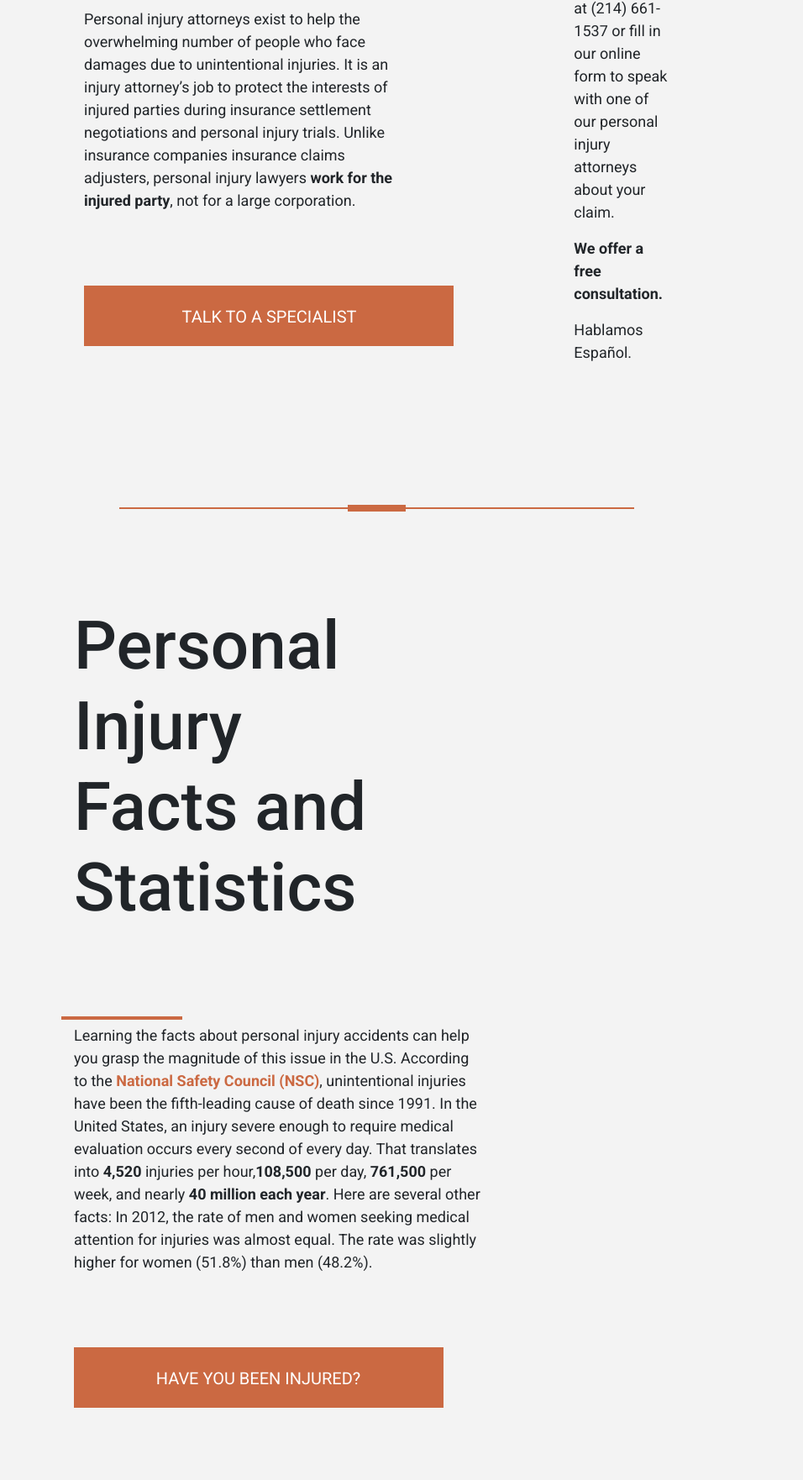
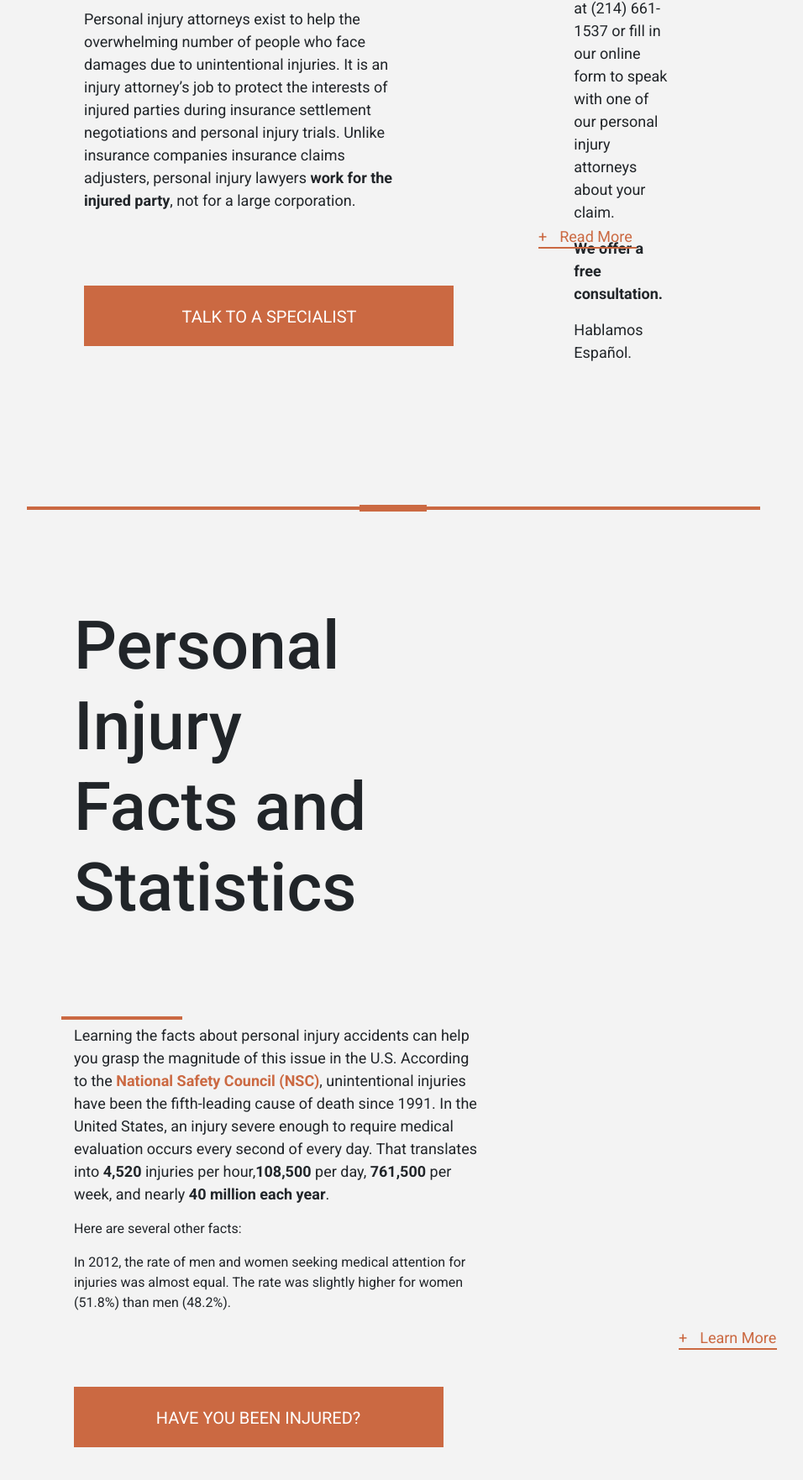
Before and after one commit to Jovan-999/locations_pages, a website: page legal--representation__page/src/index.html in a window 1280 px wide. Shown: the part 496-2258 px from the top of the page at 84% size, without its empty margins (192-1148 px from the left). Before the commit the page ends 2172 px from the top, so only its background shows below. Drawn offline with Linux system fonts and the light colour scheme.

Commit message:
nearly__finished

```diff
--- a/legal--representation__page/sass/styles.scss
+++ b/legal--representation__page/sass/styles.scss
@@ -1,6 +1,6 @@
 // wrapper start
 
-body {
+.section__wrapper {
   background-color: #f3f3f3;
   font-family: 'Roboto';
 }
@@ -42,7 +42,49 @@ body {
 .legal-representation__title--description {
   font-size: 18px;
   margin-top: 57px;
+  position: relative;
 }
+
+.legal-representation__paragraph-absolute {
+  color: #cb6942;
+  position: absolute;
+  left: 833px;
+  display: flex;
+  font-size: 18px;
+}
+
+.legal-representation__paragraph-absolute::after {
+  content: '';
+  position: absolute;
+  left: 0;
+  bottom: 15px;
+  width: 117px;
+  height: 2px;
+  background: #cb6942;
+}
+
+.legal-representation__paragraph-plus {
+  margin-right: 15px;
+}
+
+.legal-representation__absolute-second {
+  color: #cb6942;
+  position: absolute;
+  left: 1000px;
+  display: flex;
+  align-items: center;
+  font-size: 18px;
+}
+.legal-representation__absolute-second::after {
+  content: '';
+  position: absolute;
+  left: 0;
+  bottom: 15px;
+  width: 117px;
+  height: 2px;
+  background: #cb6942;
+}
+
 .legal-representation__description--second {
   font-size: 18px;
   margin-top: 114px;
@@ -90,6 +132,7 @@ body {
   text-transform: uppercase;
   margin-top: 72px;
   cursor: pointer;
+  margin-bottom: 200px;
 }
 
 // section first button end
@@ -109,24 +152,26 @@ body {
 .legal-representation__before-after::before {
   content: '';
   position: absolute;
-  left: 0;
+  left: 40px;
   right: 0;
   margin: 0 auto;
   bottom: -160px;
-  width: 69px;
+  width: 80px;
   height: 8px;
   background: #cb6942;
+  z-index: 2;
 }
 .legal-representation__before-after::after {
   content: '';
   position: absolute;
-  left: 0;
+  left: 40px;
   right: 0;
   margin: 0 auto;
-  bottom: -157px;
-  width: 613px;
-  height: 2px;
+  bottom: -158px;
+  width: 873px;
+  height: 4px;
   background: #cb6942;
+  z-index: 1;
 }
 
 // before and after end
--- a/legal--representation__page/src/index.html
+++ b/legal--representation__page/src/index.html
@@ -9,6 +9,8 @@
     <title>Legal Representation</title>
   </head>
   <body>
+    <section class="section__wrapper">
+      <!--wrapper start-->
       <section class="legal-representation__container">
         <!--legal-representation__section-start-->
         <div class="container-fluid legal-representation__before-after">
@@ -21,16 +23,20 @@
                 Do I Need Legal Representation?
               </h1>
               <p class="legal-representation__title--description">
-              Personal injury attorneys exist to help the overwhelming number of
-              people who face damages due to unintentional injuries. It is an
-              injury attorney’s job to protect the interests of injured parties
-              during insurance settlement negotiations and personal injury
-              trials. Unlike insurance companies insurance claims adjusters,
-              personal injury lawyers
+                Personal injury attorneys exist to help the overwhelming number
+                of people who face damages due to unintentional injuries. It is
+                an injury attorney’s job to protect the interests of injured
+                parties during insurance settlement negotiations and personal
+                injury trials. Unlike insurance companies insurance claims
+                adjusters, personal injury lawyers
                 <span class="legal-representation__text--bold"
                   >work for the injured party</span
                 >, not for a large corporation.
               </p>
+              <div class="legal-representation__paragraph-absolute">
+                <p class="legal-representation__paragraph-plus">+</p>
+                <p>Read More</p>
+              </div>
               <button class="legal-representation__button">
                 Talk to a specialist
               </button>
@@ -59,7 +65,7 @@
       <!--legal-representation__section-end-->
       <section class="legal-representation__container">
         <!--legal-representation__section-start-->
-      <div class="">
+        <div>
           <!--container fluid start-->
           <div class="row">
             <!--row start-->
@@ -69,28 +75,38 @@
                 Personal Injury<br />
                 Facts and Statistics
               </h1>
+
               <p class="legal-representation__description--second">
                 Learning the facts about personal injury accidents can help you
                 grasp the magnitude of this issue in the U.S. According to the
                 <span class="legal-representation__orange--text"
                   >National Safety Council (NSC)</span
                 >, unintentional injuries have been the fifth-leading cause of
-              death since 1991. In the United States, an injury severe enough to
-              require medical evaluation occurs every second of every day. That
-              translates into
+                death since 1991. In the United States, an injury severe enough
+                to require medical evaluation occurs every second of every day.
+                That translates into
                 <span class="legal-representation__text--bold">4,520</span>
                 injuries per hour,<span class="legal-representation__text--bold"
                   >108,500</span
                 >
                 per day,
-              <span class="legal-representation__text--bold">761,500</span> per
-              week, and nearly
+                <span class="legal-representation__text--bold">761,500</span>
+                per week, and nearly
                 <span class="legal-representation__text--bold"
                   >40 million each year</span
-              >. Here are several other facts: In 2012, the rate of men and
-              women seeking medical attention for injuries was almost equal. The
-              rate was slightly higher for women (51.8%) than men (48.2%).
+                >.
               </p>
+              <p>Here are several other facts:</p>
+              <p>
+                In 2012, the rate of men and women seeking medical attention for
+                injuries was almost equal. The rate was slightly higher for
+                women (51.8%) than men (48.2%).
+              </p>
+              <div class="legal-representation__absolute-second">
+                <p class="legal-representation__paragraph-plus">+</p>
+                <p>Learn More</p>
+              </div>
+
               <button class="legal-representation__button--second">
                 Have you been injured?
               </button>
@@ -102,5 +118,7 @@
         <!--container fluid end-->
       </section>
       <!--legal-representation__section-end-->
+    </section>
+    <!--wrapper end-->
   </body>
 </html>
```
Also changed, not shown: legal--representation__page/css/styles.min.css, 1 other file. Lines whose indentation alone changed are shown as unchanged.
